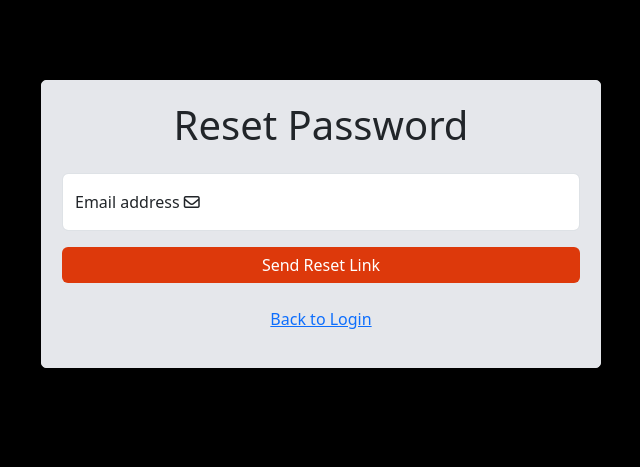
After one commit to VikumKarunathilake/Login-Authentication, a Python web app: template templates/forgotpassword.html in a window 1280 px wide. The commit adds this page. Shown: the top 467 px of the page, without its empty margins (319-959 px from the left). Run offline with Jinja, Linux system fonts and the light colour scheme; the template is opened without the code that fills it, so the values that code supplies are empty; some libraries are stand-ins or nearby versions.

Commit message:
Forgot Password Page

```diff
--- /dev/null
+++ b/templates/forgotpassword.html
@@ -0,0 +1,64 @@
+<!DOCTYPE html>
+<html lang="en">
+
+<head>
+    <meta charset="UTF-8">
+    <meta name="viewport" content="width=device-width, initial-scale=1.0">
+    <title>Forgot Password</title>
+    <link rel="stylesheet" href="https://cdn.jsdelivr.net/npm/bootstrap@5.3.2/dist/css/bootstrap.min.css">
+    <link rel="stylesheet" href="https://cdnjs.cloudflare.com/ajax/libs/font-awesome/6.6.0/css/all.min.css" />
+    <style>
+        body {
+            padding: 80px;
+            background-color: #000000;
+        }
+
+        .box {
+            break-inside: avoid;
+            margin-bottom: 20px;
+            overflow: hidden;
+            background: #e5e7eb;
+            border: 1px solid #e5e7eb;
+            border-radius: 5px;
+            padding: 20px;
+        }
+
+        .btn-dark {
+            background-color: #dd390b;
+            border-color: #dd390b;
+        }
+
+        .btn-dark:hover {
+            background-color: #e6e6e6;
+            color: #000;
+        }
+    </style>
+</head>
+
+<body>
+    <section class="container">
+        <div class="row content d-flex justify-content-center">
+            <div class="col-md-6 box">
+                <h2 class="mb-4 text-center fs-1">Reset Password</h2>
+                <form class="mb-4">
+                    <div class="form-floating mb-3">
+                        <input type="email" class="form-control" id="email" name="email" placeholder="name@example.com"
+                            required>
+                        <label for="email">Email address <i class="fa-regular fa-envelope"></i></label>
+                    </div>
+                    <div class="d-grid gap-2">
+                        <button type="submit" class="btn btn-dark border-0 rounded">Send Reset Link</button>
+                    </div>
+                </form>
+                <div class="mt-3 text-center">
+                    <p><a href="login.html">Back to Login</a></p>
+                    <div class="mt-3 text-center">
+                    </div>
+                </div>
+            </div>
+        </div>
+    </section>
+    <script src="https://cdn.jsdelivr.net/npm/bootstrap@5.3.2/dist/js/bootstrap.bundle.min.js"></script>
+</body>
+
+</html>
--- a/templates/index.html
+++ b/templates/login.html
@@ -66,7 +66,8 @@
                         <button type="submit" class="btn btn-dark border-0 rounded">Sign In</button>
                     </div>
                     <div class="forgot-password-link mb-3 text-sm-end">
-                        <a href="#" class="text-decoration-none" title="Forgot Password">Forgot Password?</a>
+                        <a href="forgotpassword.html" class="text-decoration-none" title="Forgot Password">Forgot
+                            Password?</a>
                     </div>
                 </form>
                 <div class="sing-up-accounts">
```
Also changed, not shown: templates/signup.html (+7 -3 lines).
